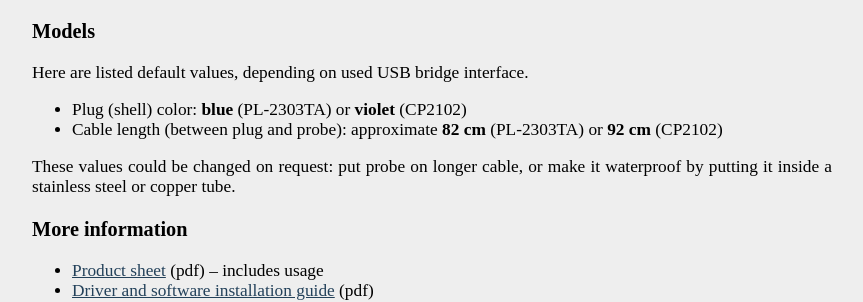
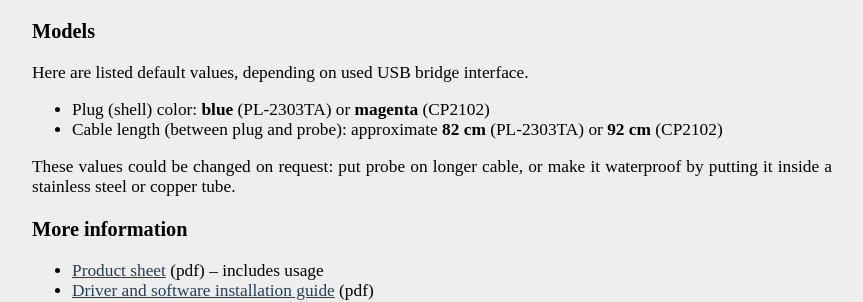
Before and after one commit to perproweb/utmp, a Jekyll site: the page index.html, which Jekyll copies as it is, in a window 1280 px wide. Shown: the part 588-890 px from the top of the page, without its empty margins (208-1071 px from the left). Built offline with Jekyll 4.4.1, drawn with Linux system fonts in a browser that asks for light colours; a style sheet for code colours, icons or effects is not loaded.

Commit message:
20190723

```diff
--- a/index.html
+++ b/index.html
@@ -101,7 +101,7 @@ Perfect solution for monitoring air temperature at home, in a greenhouse or in a
 Here are listed default values, depending on used USB bridge interface.
 </p>
 <ul>
-<li>Plug (shell) color: <strong>blue</strong> (PL-2303TA) or <strong>violet</strong> (CP2102)</li>
+<li>Plug (shell) color: <strong>blue</strong> (PL-2303TA) or <strong>magenta</strong> (CP2102)</li>
 <li>Cable length (between plug and probe): approximate <strong>82 cm</strong> (PL-2303TA) or <strong>92 cm</strong> (CP2102)</li>
 </ul>
 <p>
```
